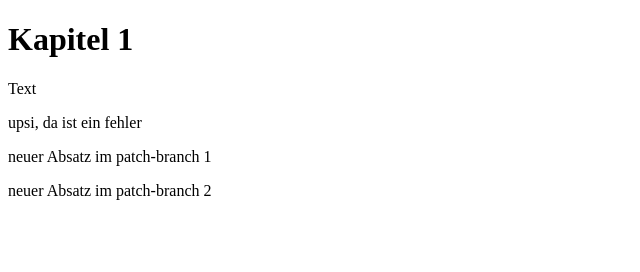
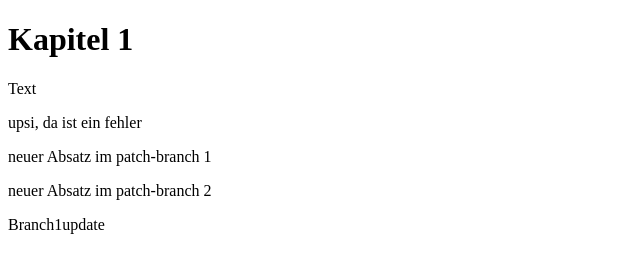
Before and after one commit to engelbert123/webpr, a plain HTML site: page index.html in a window 1280 px wide. Shown: the whole page, without its empty margins (0-640 px from the left). Drawn offline with Linux system fonts and the light colour scheme.

Commit message:
Update index.html

```diff
--- a/index.html
+++ b/index.html
@@ -9,5 +9,6 @@
     <p>upsi, da ist ein fehler</p>
     <p>neuer Absatz im patch-branch 1</p>
     <p>neuer Absatz im patch-branch 2</p>
+    <p>Branch1update</p>
   </body>
 </html>
```
